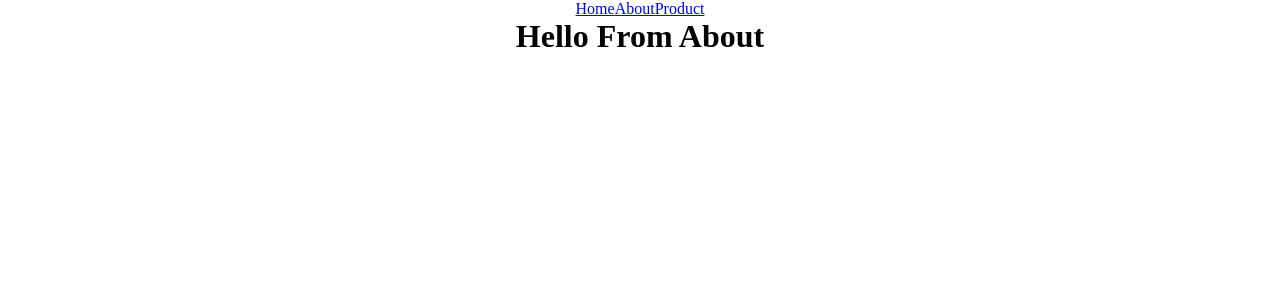
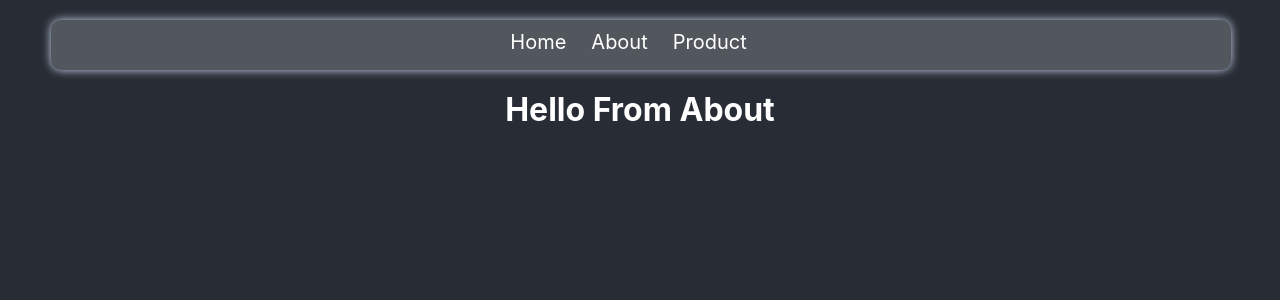
Before and after one commit to MusaBukhari237/React-Lamp-Store, a React (Create React App) app: page /about in a window 1280 px wide. Shown: the top 300 px of the page. Built offline with nearby package versions, Linux system fonts and the light colour scheme.

Commit message:
Adding Some Css and a Removing Footer

```diff
--- a/package.json
+++ b/package.json
@@ -13,7 +13,7 @@
   },
   "scripts": {
     "start": "react-scripts start",
-    "build": "CI= react-scripts build",
+    "build": "react-scripts build",
     "test": "react-scripts test",
     "eject": "react-scripts eject"
   },
--- a/src/App.css
+++ b/src/App.css
@@ -1,23 +1,90 @@
+body{
+  background-color: #282c34;
+  margin: 0;
+
+}
 * {
   margin: 0;
   padding: 0;
   align-items: center;
   text-align: center;
   text-transform: capitalize;
+  text-decoration: none;
+  color:white;
+  font-family: -apple-system, BlinkMacSystemFont, 'Segoe UI', 'Roboto', 'Oxygen',
+    'Ubuntu', 'Cantarell', 'Fira Sans', 'Droid Sans', 'Helvetica Neue',
+    sans-serif;
 }
 
 .productContainer {
   margin: 2rem;
   display: grid;
-  grid-template-columns: repeat(3, 1fr);
+  grid-template-columns: repeat(5, 1fr);
   grid-column-gap: 20px;
   grid-row-gap: 40px;
 }
 
 .link {
-  box-shadow: 0 0 10px rgb(255, 213, 193);
+  background-color: white;
+  border-radius: 10px;
+  box-shadow: 0 0 10px  #85def6;
+  overflow: hidden;
+
 }
 
 .link:hover {
-  box-shadow: 0 0 10px rgb(255, 172, 134);
+  box-shadow: 0 0 10px #0f72c4;
 }
+
+.product-title {
+  color: #282c34;
+  font-size: 20px;
+}
+
+.navborder{
+  /* margin-left: 4%; */
+  width: 96%;
+  margin-top: 20px;
+  margin-left:auto;
+
+}
+
+.navbar{
+  background-color: #52575d;
+  height: 40px;
+  padding-top: 10px;
+  box-shadow: 0 0 10px #ccdaf4;
+  border-radius: 10px;
+  width: 96%;
+
+}
+
+.nav-menu{
+  margin-right: 25px;
+  font-size: 20px;
+
+}
+
+.nav-menu:hover{
+  color:rgb(180, 177, 177);
+
+}
+
+.titlebar{
+  margin-top:20px;
+}
+
+.box-title{
+  padding-top: 10px;
+  background-color: #52575d;
+  height: 38px;
+}
+
+.product-img{
+  width:180px;
+}
+
+.box-img {
+  padding-top: 65px;
+  padding-bottom: 25px;
+}
--- a/src/Navbar.js
+++ b/src/Navbar.js
@@ -1,12 +1,14 @@
 import React from "react";
 import { Link } from "react-router-dom";
-
+import "./App.css"
 const Navbar = () => {
   return (
-    <div>
-      <Link to="/">Home</Link>
-      <Link to="/about">About</Link>
-      <Link to="/product">Product</Link>
+    <div class="navborder">
+    <div class="navbar">
+      <Link to="/" class="nav-menu">Home</Link>
+      <Link to="/about" class="nav-menu">About</Link>
+      <Link to="/product" class="nav-menu">Product</Link>
+    </div>
     </div>
   );
 };
--- a/src/Route.js
+++ b/src/Route.js
@@ -3,8 +3,9 @@ import { BrowserRouter as Router, Switch, Route } from "react-router-dom";
 import About from "./components/About";
 import Home from "./components/Home";
 import Product from "./components/Product";
-import ProductItem from "./components/ProductItem";
+// import ProductItem from "./components/ProductItem";
 import Navbar from "./Navbar";
+
 
 const RouteConfig = () => {
   return (
@@ -15,7 +16,6 @@ const RouteConfig = () => {
           <Route exact path="/" component={Home} />
           <Route exact path="/about" component={About} />
           <Route exact path="/product" component={Product} />
-          <Route exact path="/product/:id" component={ProductItem} />
           <Route path="*" component={() => <h1>404 Page Not Found</h1>} />
         </Switch>
       </Router>
--- a/src/components/About.js
+++ b/src/components/About.js
@@ -3,7 +3,7 @@ import React from "react";
 const About = () => {
   return (
     <div>
-      <h1>Hello from About</h1>
+      <h1 class="titlebar">Hello from About</h1>
     </div>
   );
 };
--- a/src/components/Home.js
+++ b/src/components/Home.js
@@ -3,7 +3,7 @@ import React from "react";
 const Home = () => {
   return (
     <div>
-      <h1>Hello from Home</h1>
+      <h1 class="titlebar">Hello from Home</h1>
     </div>
   );
 };
--- a/src/components/Product.js
+++ b/src/components/Product.js
@@ -5,14 +5,18 @@ import { Link } from "react-router-dom";
 const Product = () => {
   return (
     <div>
-      <h1>Hello from Product</h1>
+      <h1 class="titlebar">Product</h1>
       <div className="productContainer">
         {Object.keys(Shoes).map((keyName) => {
           const shoe = Shoes[keyName];
           return (
-            <Link key={keyName} className="link" to={`/product/${keyName}`}>
-              <h2>{shoe.name}</h2>
-              <img src={shoe.img} alt="shoe-pair" height={150} />
+            <Link key={keyName} className="link">
+              <div class="box-title">
+              <h2 class="product-title">{shoe.name}</h2>
+              </div>
+              <div class="box-img">
+              <img class="product-img" src={shoe.img} alt="lamp"  />
+              </div>
             </Link>
           );
         })}
--- a/src/shoes.json
+++ b/src/shoes.json
@@ -1,22 +1,22 @@
 {
   "ABRAHAN CUERO": {
     "name": "ABRAHAN CUERO",
-    "img": "https://www.magnanni.com/media/catalog/product/cache/b2d808ba8fb658954ed5287bfdc466aa/0/1/010608_1_abrahan_cuero_lace-ups_magnanni_side.jpg"
+    "img": "https://ammarbles.com/wp-content/uploads/2020/06/4.jpg"
   },
   "CAMBADOS CUERO": {
     "name": "CAMBADOS CUERO",
-    "img": "https://www.magnanni.com/media/catalog/product/cache/b2d808ba8fb658954ed5287bfdc466aa/0/1/011648_1_cambados_cuero_lace-ups-artesano_magnanni_side.jpg"
+    "img": "https://ammarbles.com/wp-content/uploads/2020/06/4.jpg"
   },
   "ABRAHAN NAVY": {
     "name": "ABRAHAN NAVY",
-    "img": "https://www.magnanni.com/media/catalog/product/cache/b2d808ba8fb658954ed5287bfdc466aa/0/0/008866_1_abrahan_navy_lace-up_magnanni_side.jpg"
+    "img": "https://ammarbles.com/wp-content/uploads/2020/06/4.jpg"
   },
   "CRUZ COGNAC": {
     "name": "CRUZ COGNAC",
-    "img": "https://www.magnanni.com/media/catalog/product/cache/b2d808ba8fb658954ed5287bfdc466aa/0/0/000660_1_cruz_cognac_lace-up_magnanni_side_2.jpg"
+    "img": "https://ammarbles.com/wp-content/uploads/2020/06/4.jpg"
   },
   "ZALAMEA CUERO": {
     "name": "ZALAMEA CUERO",
-    "img": "https://www.magnanni.com/media/catalog/product/cache/b2d808ba8fb658954ed5287bfdc466aa/0/1/011537_1_zalamea_cuero_lace-ups_magnanni_side.jpg"
+    "img": "https://ammarbles.com/wp-content/uploads/2020/06/4.jpg"
   }
 }
```
